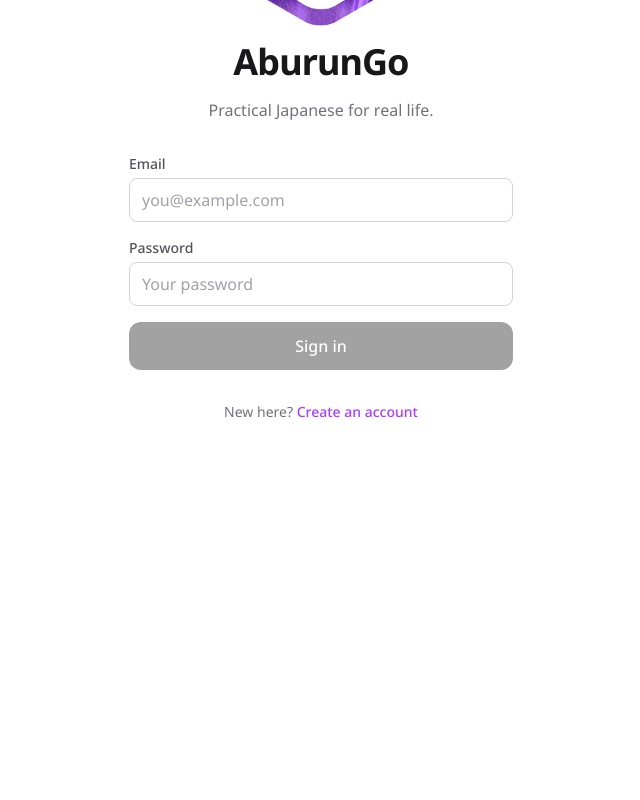
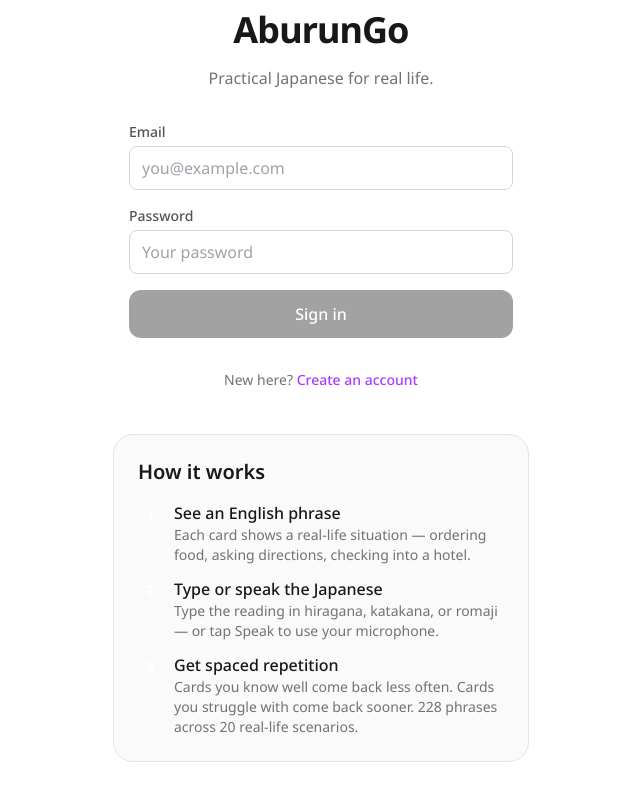
Before and after one commit to petr0n/aburungo, a React (Vite) app: page / in a window 1280 px wide. Shown: the part 286-1086 px from the top of the page, without its empty margins (319-959 px from the left). Before the commit the page ends 800 px from the top, so only its background shows below. Built offline with nearby package versions, Linux system fonts and the light colour scheme; no server answers.

Commit message:
feat(landing): add how it works section

```diff
--- a/src/pages/LandingPage.tsx
+++ b/src/pages/LandingPage.tsx
@@ -44,6 +44,39 @@ export function LandingPage() {
       </div>
 
       <AuthForm onSignIn={signIn} onSignUp={signUp} loading={loading} />
+
+      <section className='w-full rounded-2xl border border-border bg-surface p-6'>
+        <h2 className='mb-4 text-heading-sm font-semibold text-fg'>How it works</h2>
+        <ol className='flex flex-col gap-3'>
+          {[
+            {
+              step: '1',
+              title: 'See an English phrase',
+              body: 'Each card shows a real-life situation — ordering food, asking directions, checking into a hotel.',
+            },
+            {
+              step: '2',
+              title: 'Type or speak the Japanese',
+              body: 'Type the reading in hiragana, katakana, or romaji — or tap Speak to use your microphone.',
+            },
+            {
+              step: '3',
+              title: 'Get spaced repetition',
+              body: 'Cards you know well come back less often. Cards you struggle with come back sooner. 228 phrases across 20 real-life scenarios.',
+            },
+          ].map(({ step, title, body }) => (
+            <li key={step} className='flex gap-3'>
+              <span className='mt-0.5 flex h-6 w-6 shrink-0 items-center justify-center rounded-full bg-brand text-body-sm font-bold text-white'>
+                {step}
+              </span>
+              <div>
+                <p className='text-body font-medium text-fg'>{title}</p>
+                <p className='text-body-sm text-fg-subtle'>{body}</p>
+              </div>
+            </li>
+          ))}
+        </ol>
+      </section>
     </main>
   );
 }
```
